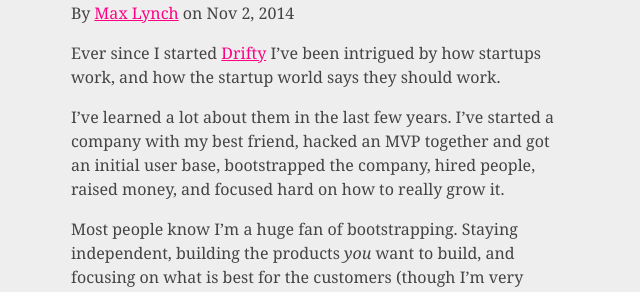
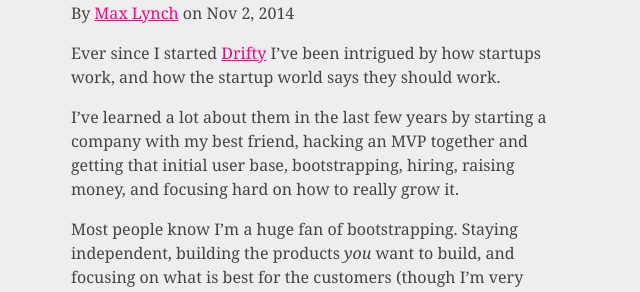
Before and after one commit to mlynch/mlynch.github.com, a Jekyll site: the page built from _posts/2014-11-02-new-kind-of-startup.markdown, in a window 1280 px wide and 900 px high. Shown: the part 137-429 px from the top of the window, without its empty margins (319-959 px from the left). Built offline with Jekyll 4.4.1, drawn with Linux system fonts in a browser that asks for light colours; Markdown is read by kramdown in place of the engine named in the settings; comment, search, counter and statistics services are not loaded.

Commit message:
Update 2014-11-02-new-kind-of-startup.markdown

```diff
--- a/_posts/2014-11-02-new-kind-of-startup.markdown
+++ b/_posts/2014-11-02-new-kind-of-startup.markdown
@@ -11,7 +11,7 @@ published: true
 
 Ever since I started [Drifty](http://drifty.com/) I've been intrigued by how startups work, and how the startup world says they should work.
 
-I've learned a lot about them in the last few years. I've started a company with my best friend, hacked an MVP together and got an initial user base, bootstrapped the company, hired people, raised money, and focused hard on how to really grow it.
+I've learned a lot about them in the last few years by starting a company with my best friend, hacking an MVP together and getting that initial user base, bootstrapping, hiring, raising money, and focusing hard on how to really grow it.
 
 Most people know I'm a huge fan of bootstrapping. Staying independent, building the products *you* want to build, and focusing on what is best for the customers (though I'm very happy with the path we are taking at Drifty).
 
```
